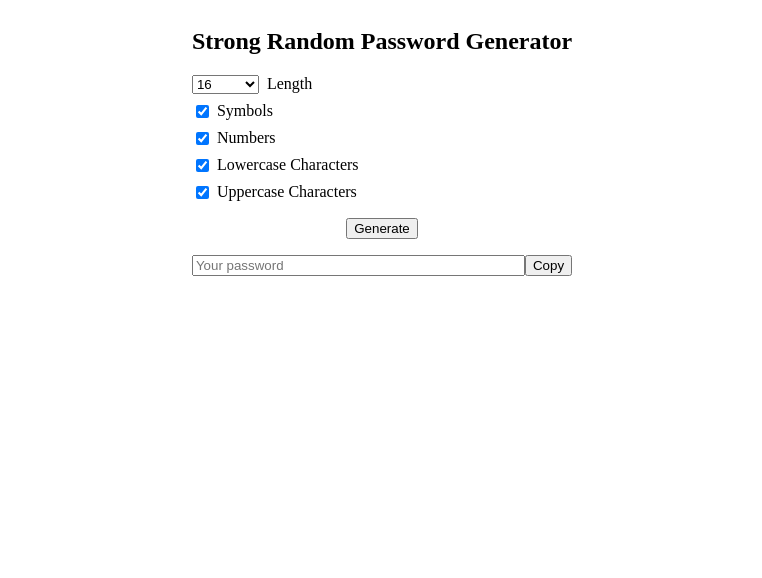
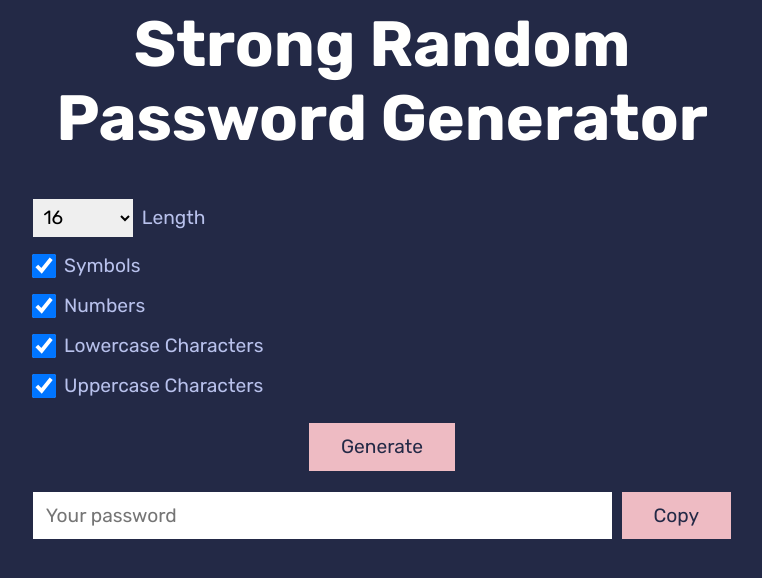
Before and after one commit to dominon12/WebPassGenerator, a plain HTML site: page index.html in a window 1280 px wide. Shown: the whole page, without its empty margins (258-1020 px from the left). Drawn offline with nearby package versions, Linux system fonts and the light colour scheme.

Commit message:
better styles

```diff
--- a/index.html
+++ b/index.html
@@ -1,37 +1,28 @@
 <!DOCTYPE html>
 <html lang="en">
   <head>
-  <meta charset="UTF-8">
-  <meta http-equiv="X-UA-Compatible" content="IE=edge">
-  <meta name="viewport" content="width=device-width, initial-scale=1.0">
+    <meta charset="UTF-8" />
+    <meta http-equiv="X-UA-Compatible" content="IE=edge" />
+    <meta name="viewport" content="width=device-width, initial-scale=1.0" />
     <title>Strong Random Password Generator</title>
     <meta name="description" content="Generate a strong password here!" />
-  <link rel="stylesheet" href="src/style.css">
+    <link rel="stylesheet" href="src/style.css" />
   </head>
   <body>
-  <section class="flex justify-center">
-    <div>
-      <h1>Strong Random Password Generator</h1>
+    <section class="content">
+      <h1 class="title">Strong Random Password Generator</h1>
 
-      <div
-        id="passwordPropsContainer"
-        class="flex flex-column margin-bottom-05"
-      ></div>
+      <div id="passwordPropsContainer" class="password-props"></div>
 
-      <div class="flex justify-center margin-bottom-1">
-        <button id="generateBtn" class="cursor-pointer">Generate</button>
+      <div class="btn-wrapper">
+        <button id="generateBtn" class="button">Generate</button>
       </div>
 
-      <p id="errorContainer" class="color-red"></p>
+      <p id="errorContainer" class="error-container"></p>
 
-      <div class="flex">
-        <input
-          id="passwordInput"
-          class="width-100"
-          placeholder="Your password"
-        />
-        <button id="copyBtn" class="cursor-pointer">Copy</button>
-      </div>
+      <div class="result-container">
+        <input id="passwordInput" class="input" placeholder="Your password" />
+        <button id="copyBtn" class="button">Copy</button>
       </div>
     </section>
     <script src="src/script.js"></script>
--- a/src/script.js
+++ b/src/script.js
@@ -11,7 +11,7 @@ const copyBtn = document.getElementById("copyBtn");
 function checkboxCreator(props) {
   const checkboxElement = document.createElement("input");
   checkboxElement.id = props.id;
-  checkboxElement.classList = "margin-right-05";
+  checkboxElement.classList = "checkbox";
   checkboxElement.type = "checkbox";
   checkboxElement.checked = props.default;
 
@@ -25,7 +25,7 @@ function checkboxCreator(props) {
 function selectCreator(props) {
   const selectElement = document.createElement("select");
   selectElement.id = props.id;
-  selectElement.classList = "margin-right-05";
+  selectElement.classList = "select";
 
   Object.keys(props.values).map((rangeName) => {
     const optgroupElement = document.createElement("optgroup");
@@ -47,13 +47,13 @@ function selectCreator(props) {
 
 function createPropContainer() {
   const propContainer = document.createElement("span");
-  propContainer.classList = "flex align-center margin-bottom-05 cursor-pointer";
+  propContainer.classList = "password-prop";
   return propContainer;
 }
 
 function createPropLabel(prop) {
   const labelElement = document.createElement("p");
-  labelElement.classList = "no-margin";
+  labelElement.classList = "password-prop__label";
   labelElement.innerHTML = prop.label;
   prop.labelElement = labelElement;
   return labelElement;
--- a/src/style.css
+++ b/src/style.css
@@ -1,43 +1,117 @@
-.flex {
-    display: flex;
+@import url("https://cdnjs.cloudflare.com/ajax/libs/normalize/8.0.1/normalize.min.css");
+@import url("https://fonts.googleapis.com/css2?family=Rubik:wght@400;700&display=swap");
+
+:root {
+  --background-color: #232946;
+  --button-text-color: #232946;
+  --headline-color: #fffffe;
+  --secondary-color: #b8c1ec;
+  --color-details: #eebbc3;
+  --default-font-size: 1.2rem;
+
+  --content-max-width: 700px;
 }
 
-.align-center {
-    align-items: center;
+body {
+  background-color: var(--background-color);
+  color: var(--secondary-color);
+  font-size: var(--default-font-size);
+  font-family: "Rubik", sans-serif;
 }
 
-.justify-center {
-    justify-content: center;
+.title {
+  color: var(--headline-color);
+  margin-top: 0;
+  text-align: center;
+  font-size: 4rem;
 }
 
-.flex-column {
-    flex-direction: column;
+.content {
+  max-width: var(--content-max-width);
+  margin: 0 auto;
+  padding: 0.5rem;
 }
 
-.color-red {
-    color: red;
+.password-props {
+  display: flex;
+  flex-direction: column;
+  margin-bottom: 0.5rem;
 }
 
-.margin-bottom-1 {
-    margin-bottom: 1rem;
+.password-prop {
+  display: flex;
+  align-items: center;
+  margin-bottom: 1rem;
+  cursor: pointer;
 }
 
-.margin-bottom-05 {
-    margin-bottom: 0.5rem;
+.password-prop__label {
+  margin: 0;
 }
 
-.margin-right-05 {
-    margin-right: 0.5rem;
+.error-container {
+  color: red;
 }
 
-.no-margin {
-    margin: 0;
+.select {
+  padding: 0.4rem;
+  margin-right: 0.5rem;
 }
 
-.width-100 {
-    width: 100%;
+.input {
+  padding: 0.8rem;
+  margin-right: 0.5rem;
+  width: 100%;
 }
 
-.cursor-pointer {
-    cursor: pointer;
+.checkbox {
+  margin-right: 0.5rem;
+  width: 1.5rem;
+  height: 1.5rem;
 }
+
+.button {
+  background-color: var(--color-details);
+  color: var(--button-text-color);
+  padding: 0.8rem 2rem;
+  cursor: pointer;
+}
+
+.button,
+.input,
+.select,
+.checkbox {
+  font-size: var(--default-font-size);
+  border: 1px solid var(--background-color);
+}
+
+.btn-wrapper {
+  display: flex;
+  justify-content: center;
+  margin-bottom: 1rem;
+}
+
+.result-container {
+  display: flex;
+  align-items: center;
+  justify-content: center;
+  width: 100%;
+}
+
+@media (max-width: 700px) {
+  .title {
+    font-size: 3rem;
+  }
+}
+
+@media (max-width: 520px) {
+  .title {
+    font-size: 2rem;
+  }
+}
+
+@media (max-width: 345px) {
+  .title {
+    font-size: 1.4rem;
+  }
+}
```
Lines whose indentation alone changed are shown as unchanged.
